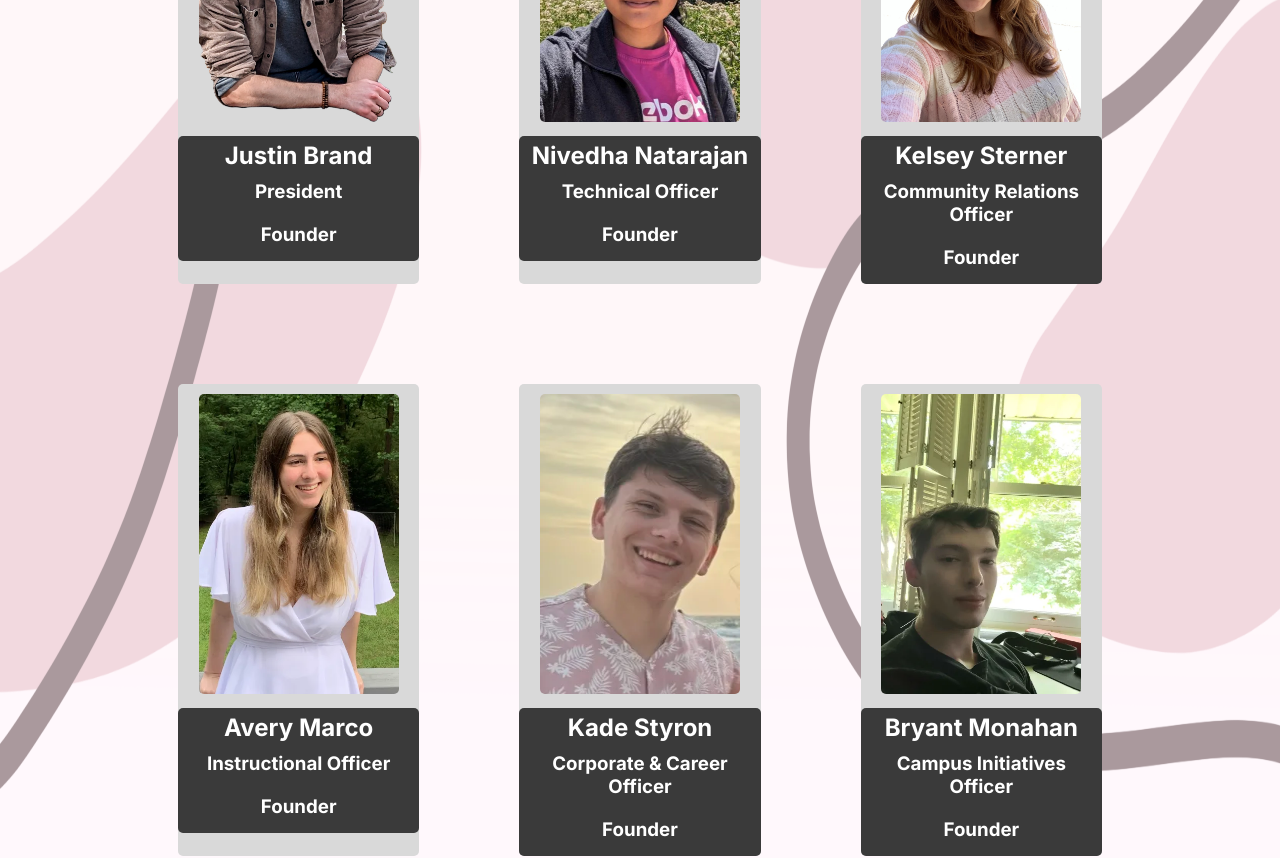
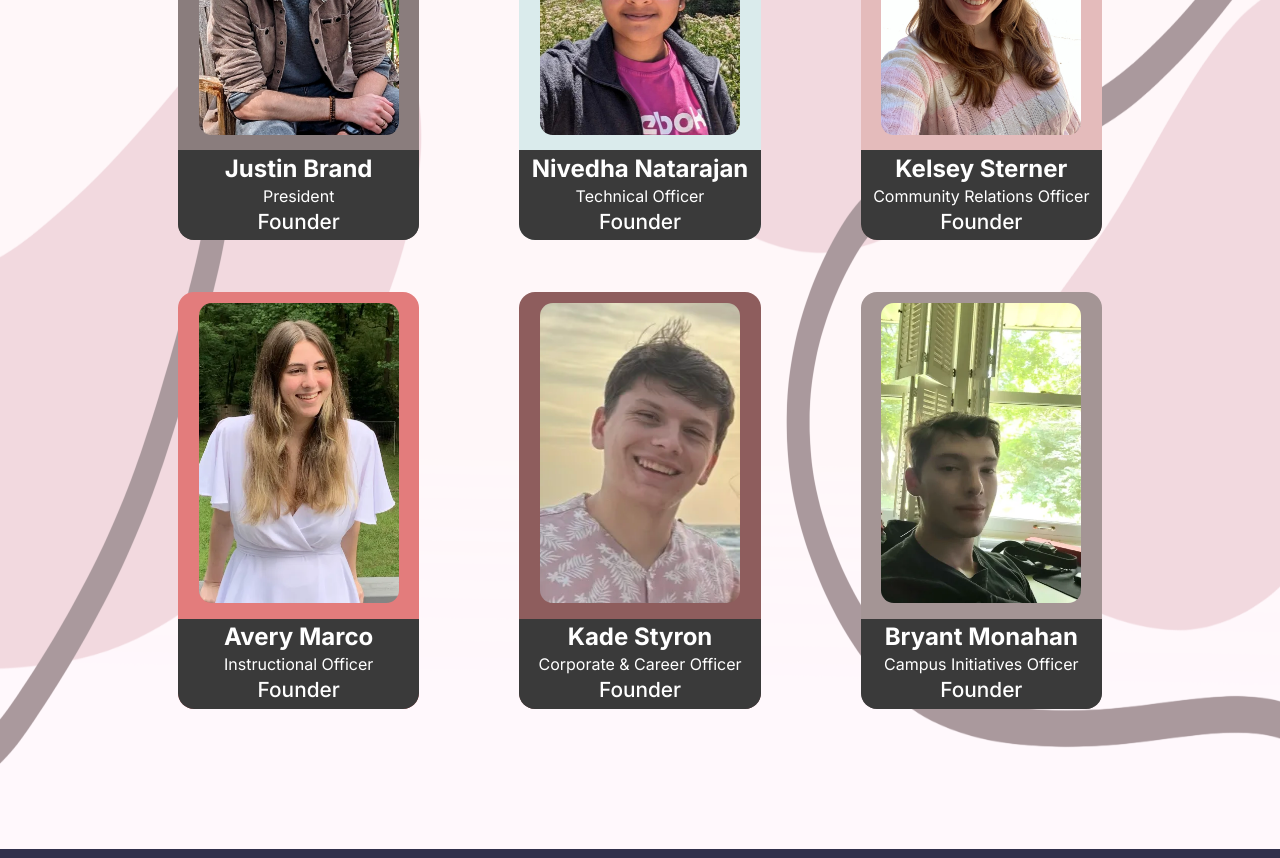
Before and after one commit to DevDogs-UGA/DevDogs-Website, a Next.js app: page /our-team in a window 1280 px wide. Shown: the part 620-1478 px from the top of the page. Built offline with nearby package versions, Linux system fonts and the light colour scheme.

Commit message:
Reformatting Cards to Figma

```diff
--- a/src/app/components/Card.css
+++ b/src/app/components/Card.css
@@ -2,16 +2,59 @@
 #officer-description {
     background-color: #3A3A3A;
     color: #FFFFFF;
-    border-radius: 5px;
-    padding: 5px;
+    border-radius: 0rem 0rem 1rem 1rem;
+    padding: 0.2rem;
 }
 
-#officer-card {
-    background-color: #D9D9D9;
-    border-radius: 5px;
+.officer-card {
+    border-radius: 1rem;
+    margin-top: -3rem;
+
+}
+
+#officer-title-name {
+    padding-top: 0.2rem;
+    font-size: 1.0rem;
+}
+
+#founder {
+    font-size: 1.3rem;
+    padding-top: 0.2rem;
+    padding-bottom: 0.2rem;
+    font-weight: 500;
 }
 
 #pic {
-    margin: 10px;
-    border-radius: 5px;
+    margin: 0.7rem;
+    border-radius: 0.8rem;
 }
+
+/* Background color options */
+
+#brown-dark {
+    background-color: #8A7D7D;
+}
+
+#brown-light {
+    background-color: #A49595;
+}
+
+#gray {
+    background-color: #E3E9E9;
+}
+
+#pink-light {
+    background-color: #E4BBBB;
+}
+
+#pink {
+    background-color: #E37C7C;
+}
+
+#pink-dark {
+    background-color: #8E5D5D;
+}
+
+#cyan-light {
+    background-color: #daebec;
+}
--- a/src/app/components/Card.js
+++ b/src/app/components/Card.js
@@ -3,12 +3,12 @@ import Image from "next/image";
 
 const Card = (props) => {
     return (
-        <div id="officer-card">
+        <div id={props.bgcolor} className="officer-card">
             <Image id="pic" src={props.image} width="200" height="300"/>
             <div id="officer-description">
                 <h2 class="officer-name">{props.name}</h2>
-                <h3 class="officer-title">{props.title}</h3>
-                <h3 class="officer-title">Founder</h3>
+                <p id="officer-title-name">{props.title}</p>
+                <p id="founder">Founder</p>
             </div>
         </div>
     )
--- a/src/app/globals.css
+++ b/src/app/globals.css
@@ -111,8 +111,17 @@ p {
 
 .section-about {
   background-position-y: -15rem;
-  background-size: 100% 75%;
-  background-blend-mode: normal;
+  background-size: 100% 40%, 100% 80%;
+  background-blend-mode: normal, saturation;
+  background-image: url("images/background.png"), url("images/background.png");
+  background-position: top, bottom;
+  background-repeat: no-repeat, no-repeat;
+
+}
+
+#bg-padding {
+  background-color: #BA0C2F;
+  padding-bottom: 10px;
 }
 
 .center {
@@ -168,6 +177,15 @@ p {
   max-height: 100%;
 }
 
+#leadership {
+  margin-bottom: 6.5rem;
+  font-size: 1.8rem;
+}
+
+#team-bottom-padding {
+  margin-bottom: 4rem;
+}
+
 #big {
   font-size: 3.5rem;
 }
--- a/src/app/our-team/page.js
+++ b/src/app/our-team/page.js
@@ -1,5 +1,3 @@
-import NavBar from "../components/NavBar";
-import Footer from "../components/Footer";
 import Card from "../components/Card"
 
 import nn from "../images/officers/nn.jpg"
@@ -20,19 +18,24 @@ const OurTeam = () => {
                 <h1><b class="red-bold">Our Team</b></h1>
             </div>
 
-        <br />
 
             <div id="teamtitle">
                 <h1 id="officertitle"><b>Officers</b></h1>
+                <br />
+                <br />
+                <br />
+                <br />
                 <div id="grid">
-                <Card name={'Justin Brand'} title={'President'} image={jb}/>
-                <Card name={'Nivedha Natarajan'} title={'Technical Officer'} image={nn}/>
-                <Card name={'Kelsey Sterner'} title={'Community Relations Officer'} image={ks}/>
-                <Card name={'Avery Marco'} title={'Instructional Officer'} image={am}/>
-                <Card name={'Kade Styron'} title={'Corporate & Career Officer'} image={kds}/>
-                <Card name={'Bryant Monahan'} title={'Campus Initiatives Officer'} image={bm}/>
+                    <Card name={'Justin Brand'} title={'President'} image={jb} bgcolor="brown-dark"/>
+                    <Card name={'Nivedha Natarajan'} title={'Technical Officer'} image={nn} bgcolor="cyan-light"/>
+                    <Card name={'Kelsey Sterner'} title={'Community Relations Officer'} image={ks} bgcolor="pink-light"/>
+                    <Card name={'Avery Marco'} title={'Instructional Officer'} image={am} bgcolor="pink"/>
+                    <Card name={'Kade Styron'} title={'Corporate & Career Officer'} image={kds} bgcolor="pink-dark"/>
+                    <Card name={'Bryant Monahan'} title={'Campus Initiatives Officer'} image={bm} bgcolor="brown-light"/>
+                    <br />
                 </div>
             </div>
+
         </div>
 
 
```
Also changed, not shown: src/app/about/page.js (+33 -2 lines), src/app/images/officers/jb.jpg. Lines whose indentation alone changed are shown as unchanged.
